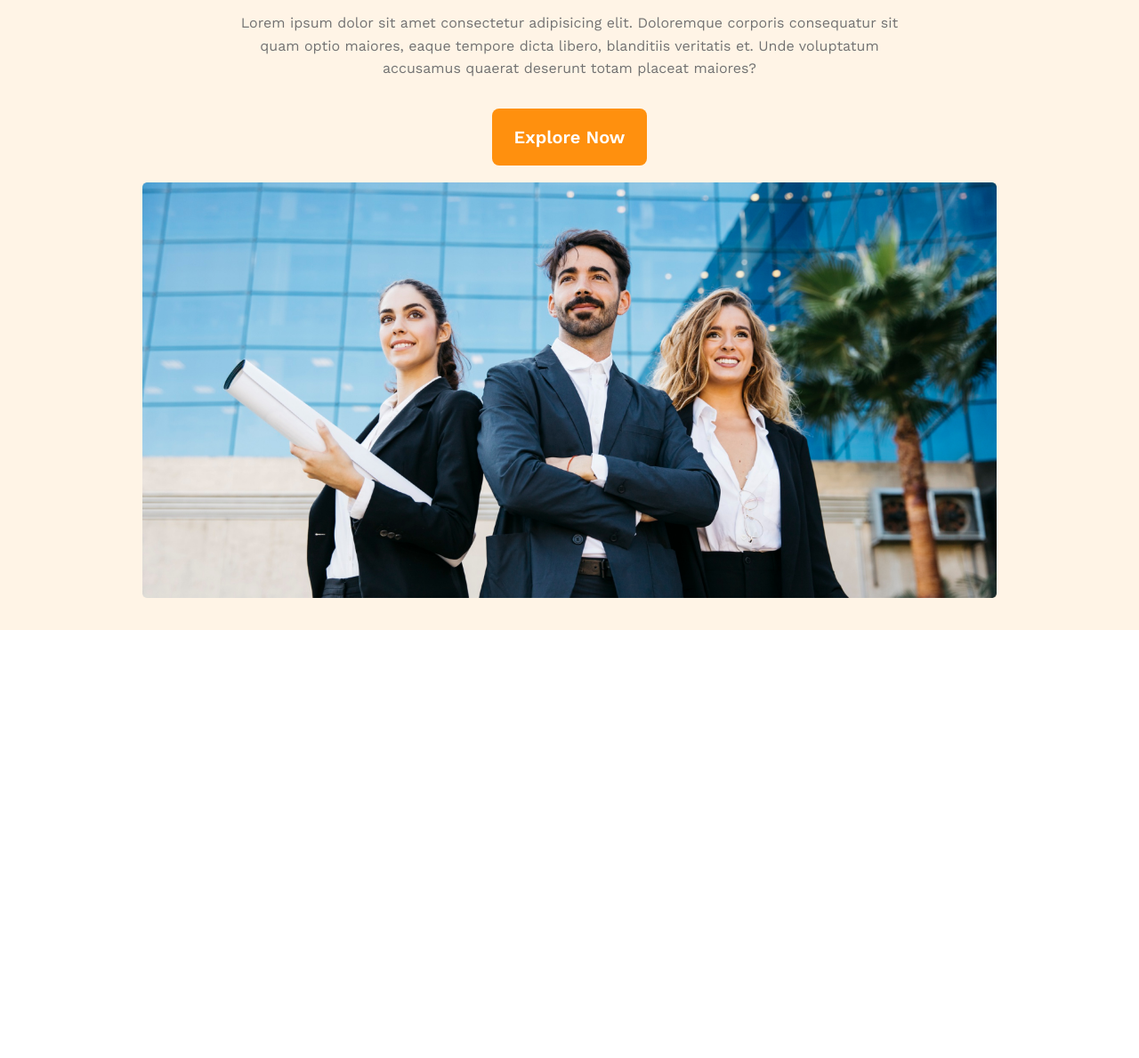
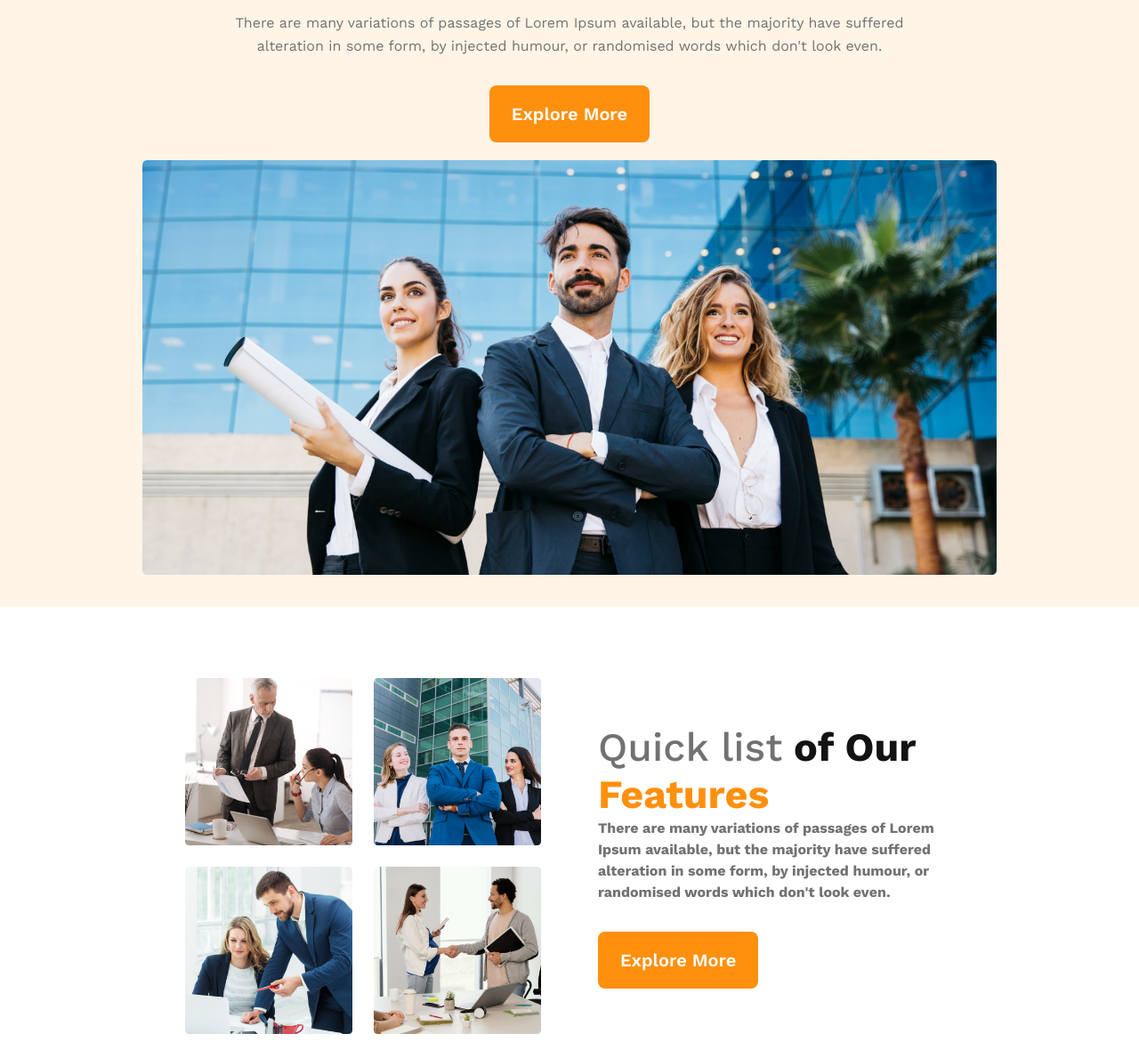
Before and after one commit to nrbnayon/Architects, a plain HTML site: page index.html in a window 1280 px wide. Shown: the part 251-1440 px from the top of the page at 89% size. Before the commit the page ends 959 px from the top, so only its background shows below. Drawn offline with nearby package versions, Linux system fonts and the light colour scheme.

Commit message:
Teams Completed

```diff
--- a/index.html
+++ b/index.html
@@ -13,6 +13,7 @@
     <title>Architect</title>
   </head>
   <body>
+    <!-- -----Header Start------ -->
     <header>
       <nav>
         <h3>Architect</h3>
@@ -25,19 +26,42 @@
       </nav>
       <div class="banner-text">
         <h3>Brand New Group of Architects</h3>
-        <p>
-          Lorem ipsum dolor sit amet consectetur adipisicing elit. Doloremque
-          corporis consequatur sit quam optio maiores, eaque tempore dicta
-          libero, blanditiis veritatis et. Unde voluptatum accusamus quaerat
-          deserunt totam placeat maiores?
+        <p class="gray-text">
+          There are many variations of passages of Lorem Ipsum available, but
+          the majority have suffered alteration in some form, by injected
+          humour, or randomised words which don't look even.
         </p>
-        <button class="primary-btn">Explore Now</button>
+        <button class="primary-btn">Explore More</button>
       </div>
       <div class="banner-img">
         <img src="images/banner.png" />
       </div>
     </header>
-    <main></main>
+    <!-- -----Header End------ -->
+
+    <main>
+      <!-- -----Teams Section Start----- -->
+      <section class="teams-container">
+        <div class="teams-img-container">
+          <img src="images/team1.png" />
+          <img src="images/team2.png" />
+          <img src="images/team3.png" />
+          <img src="images/team4.png" />
+        </div>
+        <div class="teams-contents-text">
+          <h3 class="gray-text">
+            Quick list<strong> of Our </strong><br />
+            <span>Features</span>
+          </h3>
+          <p class="gray-text">
+            There are many variations of passages of Lorem Ipsum available, but
+            the majority have suffered alteration in some form, by injected
+            humour, or randomised words which don't look even.
+          </p>
+          <button class="primary-btn">Explore More</button>
+        </div>
+      </section>
+    </main>
     <footer></footer>
   </body>
 </html>
--- a/styles/style.css
+++ b/styles/style.css
@@ -11,6 +11,9 @@
   box-sizing: border-box;
 }
 
+.gray-text {
+  color: #727272;
+}
 .primary-btn {
   margin-top: 2rem;
   padding: 1.25rem 1.56rem;
@@ -75,7 +78,6 @@ nav h3 {
 }
 .banner-text > p {
   margin-top: 1rem;
-  color: #727272;
   font-size: 1rem;
   font-weight: 400;
   line-height: 1.6rem;
@@ -91,12 +93,59 @@ nav h3 {
   width: 100%;
   height: auto;
 }
+/* --------Header style end------ */
+
+/* ----Main container Styles start------ */
+
+main {
+  width: 75%;
+  max-width: 90rem;
+  margin: 5rem auto;
+}
+
+.teams-container {
+  width: 90%;
+  display: grid;
+  grid-template-columns: repeat(2, 1fr);
+  gap: 4rem;
+  align-items: center;
+  margin: 0 auto;
+}
+.teams-img-container {
+  display: grid;
+  grid-template-columns: repeat(2, 1fr);
+  gap: 1.5rem;
+}
+.teams-img-container img {
+  width: 100%;
+}
+
+.teams-contents-text > h3 {
+  font-size: 2.8rem;
+  font-weight: 500;
+}
+.teams-contents-text > h3 > strong {
+  color: #131313;
+  font-size: 2.8rem;
+  font-weight: 700;
+}
+.teams-contents-text > h3 > span {
+  color: #ff900e;
+  font-size: 2.8rem;
+  font-weight: 700;
+}
+.teams-contents-text > p {
+  font-size: 1rem;
+  font-weight: 700;
+  line-height: 1.5rem;
+}
 
 /* -----Responsive Styles ----- */
 /* ---Mobile---- */
 @media screen and (max-width: 576px) {
   .banner-text,
   .banner-img,
+  main,
   nav {
     width: 90%;
     flex-direction: column;
@@ -107,6 +156,10 @@ nav h3 {
     justify-content: space-between;
     margin-top: 1rem;
   }
+  .teams-container,
+  .teams-img-container {
+    grid-template-columns: 1fr;
+  }
 }
 
 /* ---Medium devices (tablets)-----  */
@@ -115,6 +168,7 @@ nav h3 {
     width: 75%;
   }
   .banner-img,
+  main,
   nav {
     width: 85%;
   }
@@ -123,4 +177,16 @@ nav h3 {
     display: flex;
     justify-content: space-between;
   }
+  .teams-container {
+    grid-template-columns: 1fr;
+    grid-auto-flow: row;
+  }
+
+  .teams-container > *:nth-child(2) {
+    order: -1;
+  }
+
+  .teams-container > *:nth-child(1) {
+    order: 1;
+  }
 }
```
